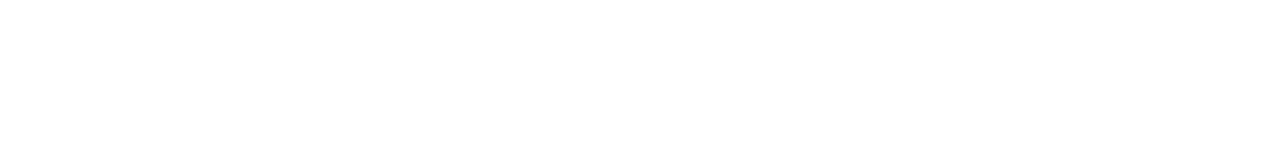
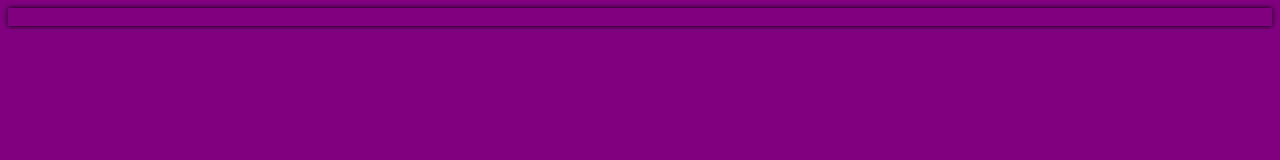
Before and after one commit to DachiMkh/first-card, a plain HTML site: page index.html in a window 1280 px wide. Drawn offline with Linux system fonts and the light colour scheme.

Commit message:
momshivda

```diff
--- a/style.scss
+++ b/style.scss
@@ -0,0 +1,7 @@
+body{
+    background-color: purple;
+    section{
+        background-color: purple;
+        box-shadow: 0px 0px 5px 0px;
+    }
+}
```
Also changed, not shown: style.css, 1 other file.
